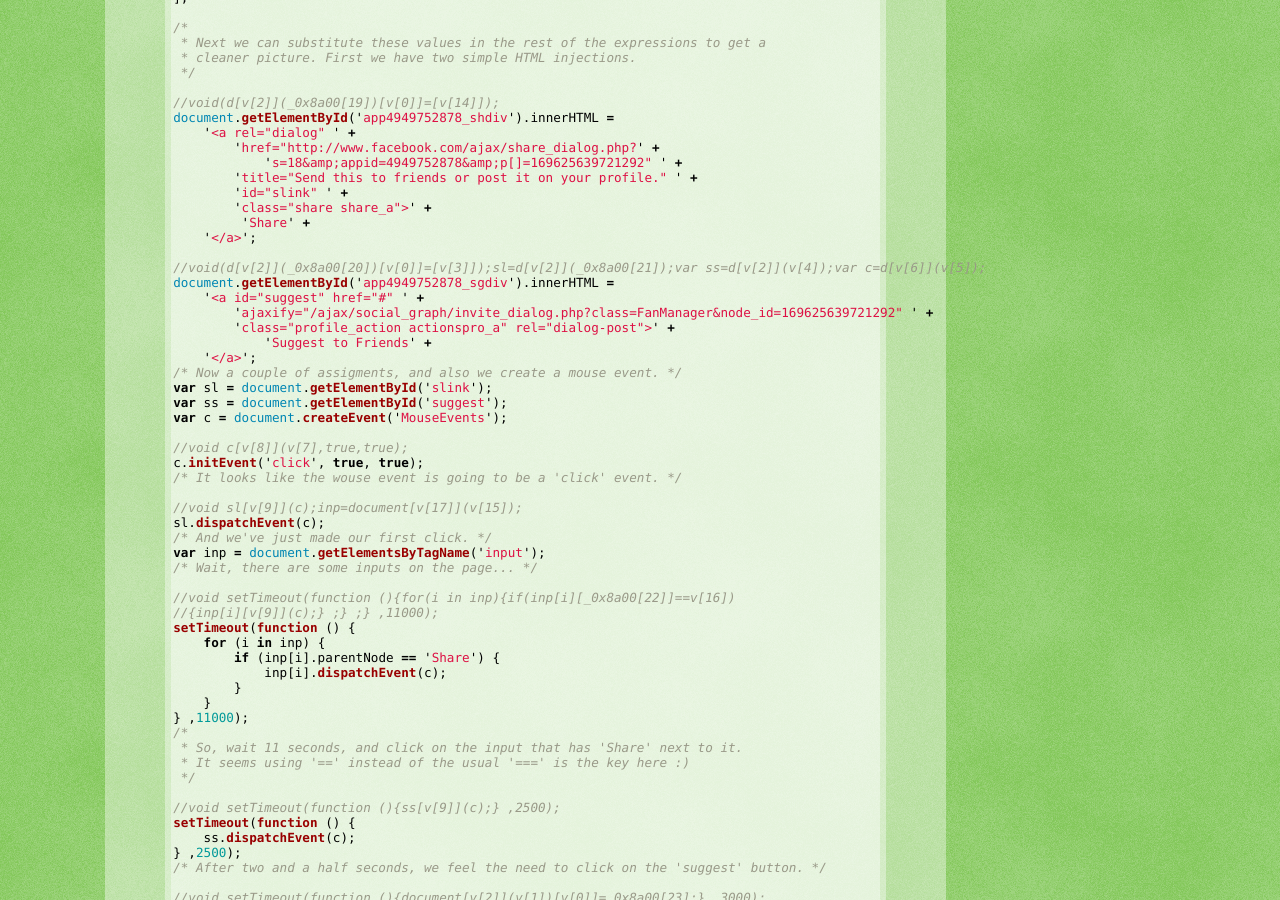
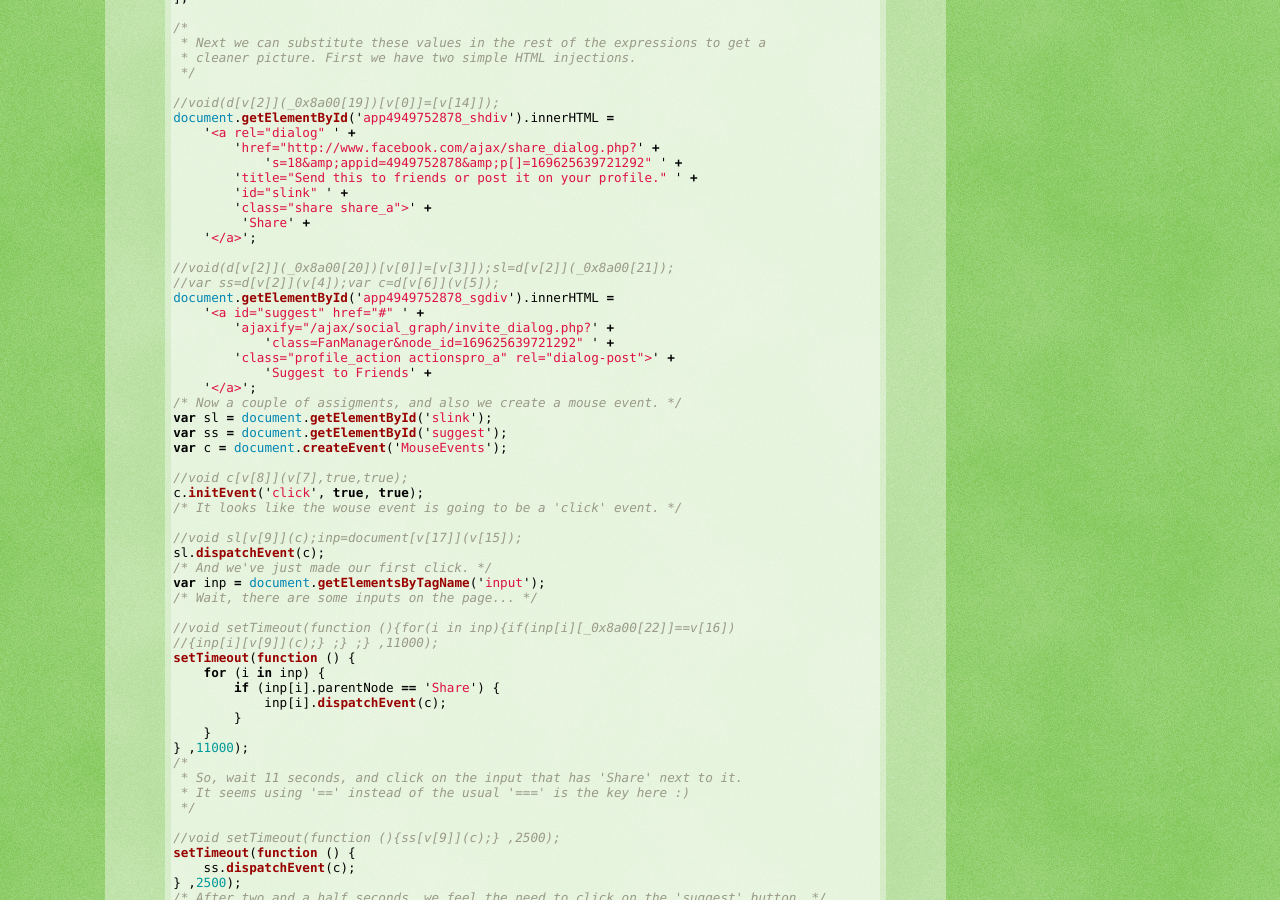
Before and after one commit to attilaolah/attilaolah.github.io, a Jekyll site: the page built from _posts/2010-10-25-understanding-hacky-viral-facebook-js.markdown, in a window 1280 px wide and 900 px high, scrolled down 4232 px. Built offline with Jekyll 4.4.1, drawn with Linux system fonts in a browser that asks for light colours; nearby versions of some CDN libraries.

Commit message:
more line breaks

```diff
--- a/_posts/2010-10-25-understanding-hacky-viral-facebook-js.markdown
+++ b/_posts/2010-10-25-understanding-hacky-viral-facebook-js.markdown
@@ -218,10 +218,12 @@ document.getElementById('app4949752878_shdiv').innerHTML =
          'Share' +
     '</a>';
 
-//void(d[v[2]](_0x8a00[20])[v[0]]=[v[3]]);sl=d[v[2]](_0x8a00[21]);var ss=d[v[2]](v[4]);var c=d[v[6]](v[5]);
+//void(d[v[2]](_0x8a00[20])[v[0]]=[v[3]]);sl=d[v[2]](_0x8a00[21]);
+//var ss=d[v[2]](v[4]);var c=d[v[6]](v[5]);
 document.getElementById('app4949752878_sgdiv').innerHTML =
     '<a id="suggest" href="#" ' +
-        'ajaxify="/ajax/social_graph/invite_dialog.php?class=FanManager&node_id=169625639721292" ' +
+        'ajaxify="/ajax/social_graph/invite_dialog.php?' +
+            'class=FanManager&node_id=169625639721292" ' +
         'class="profile_action actionspro_a" rel="dialog-post">' +
             'Suggest to Friends' +
     '</a>';
```
